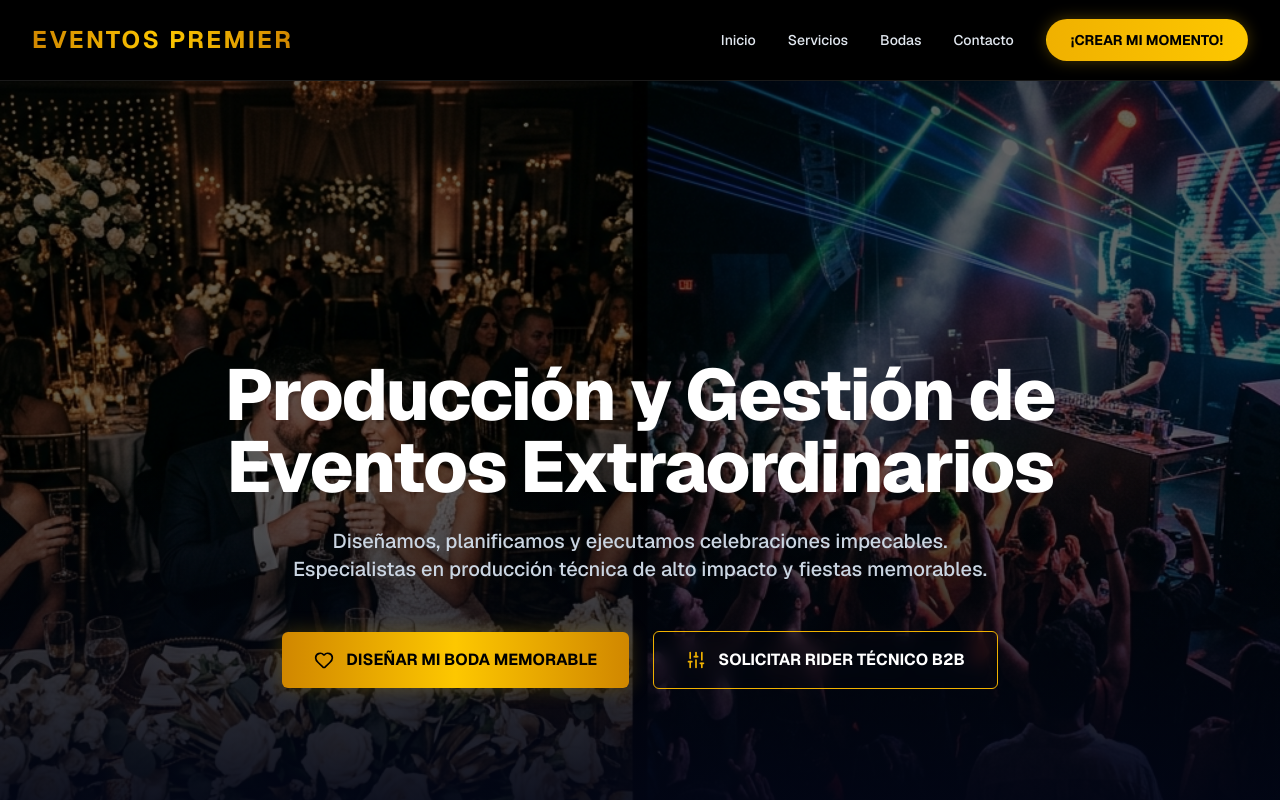
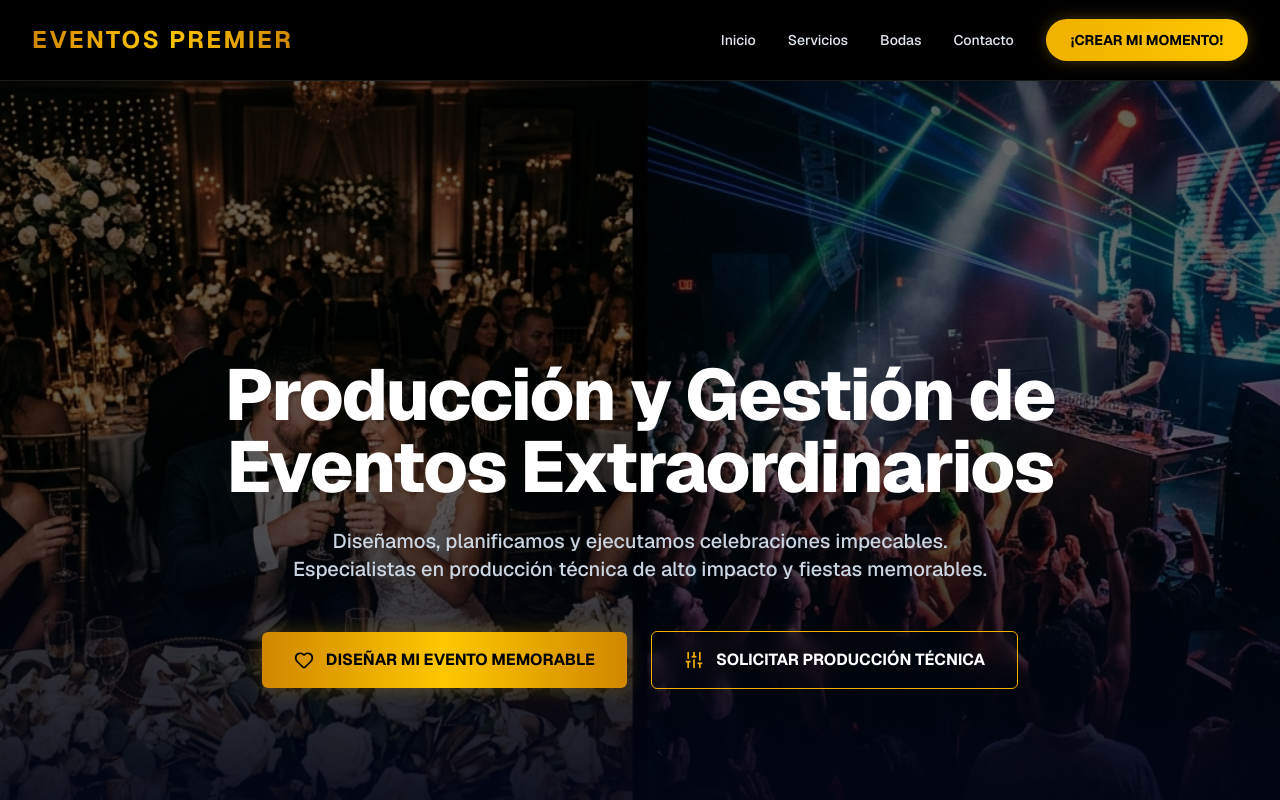
Before and after one commit to AlennaArtCode/eventos, a Next.js app: page / in a window 1280 px wide. Shown: the top 800 px of the page. Built offline with nearby package versions, Linux system fonts and the light colour scheme.

Commit message:
feat: Update hero button texts for better clarity

```diff
--- a/src/app/page.js
+++ b/src/app/page.js
@@ -34,7 +34,7 @@ export default function Home() {
               className="group inline-flex items-center justify-center px-8 py-4 bg-gradient-to-r from-yellow-600 via-yellow-400 to-yellow-600 text-black font-bold rounded-md hover:from-yellow-500 hover:to-yellow-300 transition-all duration-300 shadow-[0_0_20px_rgba(234,179,8,0.25)] min-w-[320px]"
             >
               <Heart className="mr-3 h-5 w-5 text-black" />
-              DISEÑAR MI BODA MEMORABLE
+              DISEÑAR MI EVENTO MEMORABLE
             </Link>
 
             {/* Button 2 */}
@@ -43,7 +43,7 @@ export default function Home() {
               className="group inline-flex items-center justify-center px-8 py-4 border border-yellow-500 text-white font-bold rounded-md hover:bg-yellow-500/10 transition-all duration-300 backdrop-blur-sm min-w-[320px]"
             >
               <Sliders className="mr-3 h-5 w-5 text-yellow-500 group-hover:text-yellow-400 transition-colors" />
-              SOLICITAR RIDER TÉCNICO B2B
+              SOLICITAR PRODUCCIÓN TÉCNICA
             </Link>
           </div>
         </div>
```
